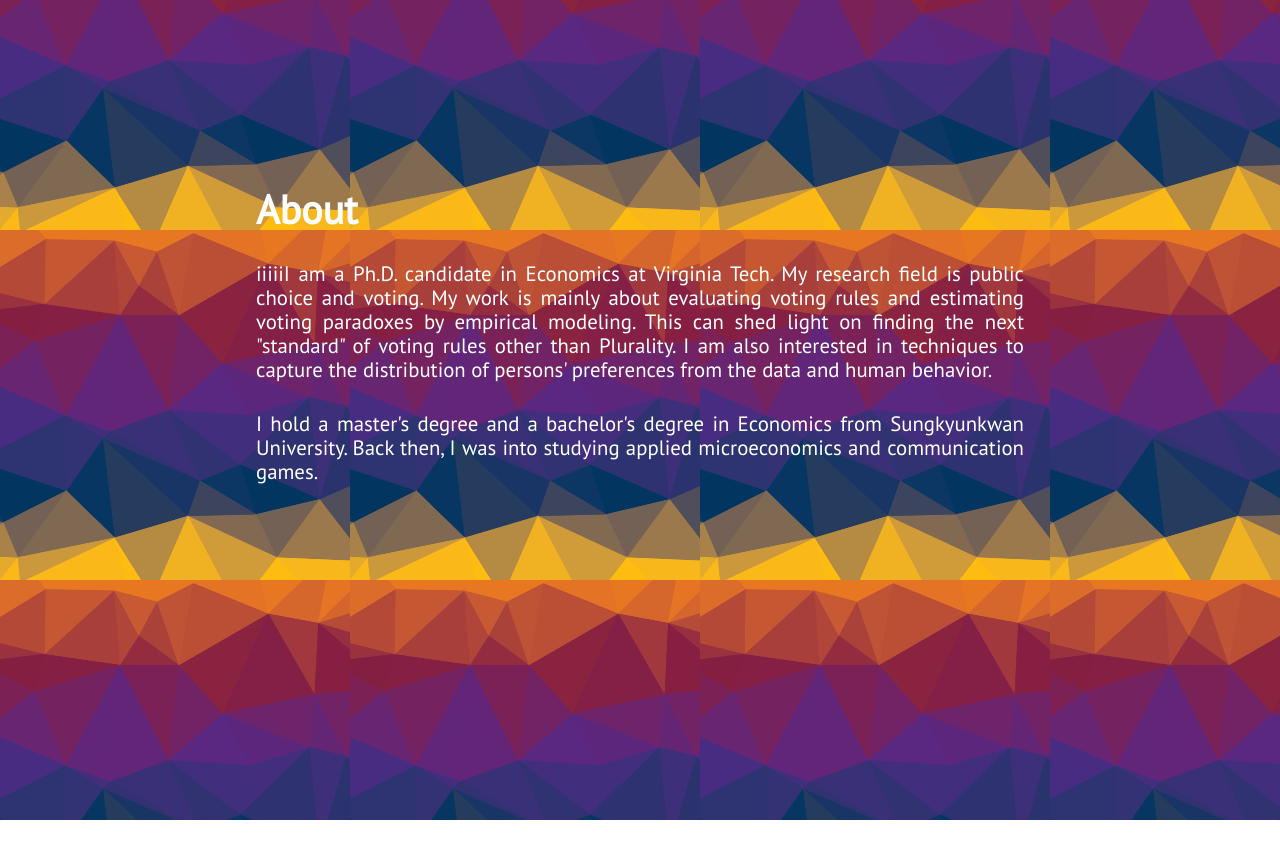
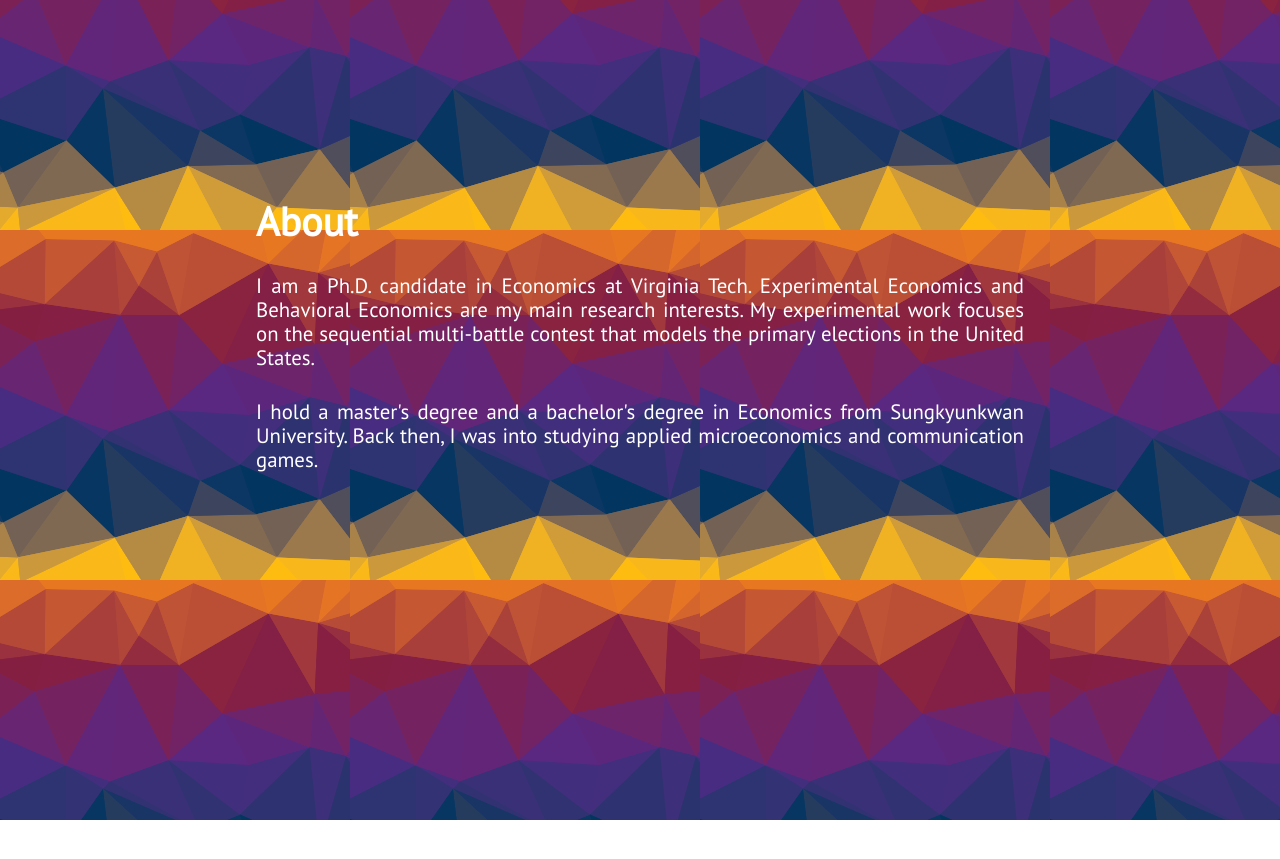
Before and after one commit to KevinKCV/kevinzou, a Jekyll site: the page built from index.html, in a window 1280 px wide and 900 px high, scrolled down 2080 px. Shown: the top 859 px of the window. Built offline with Jekyll 4.4.1, drawn with Linux system fonts in a browser that asks for light colours; nearby versions of some CDN libraries.

Commit message:
Update 01about.html

```diff
--- a/_includes/01about.html
+++ b/_includes/01about.html
@@ -3,7 +3,9 @@
         <div id="about-text">
             <div class="section-heading">About</div>
             <p class="paragraph-text justify-text">
-                iiiiiI am a Ph.D. candidate in Economics at Virginia Tech. My research field is public choice and voting. My work is mainly about evaluating voting rules and estimating voting paradoxes by empirical modeling. This can shed light on finding the next "standard" of voting rules other than Plurality. I am also interested in techniques to capture the distribution of persons' preferences from the data and human behavior.
+                I am a Ph.D. candidate in Economics at Virginia Tech.
+                Experimental Economics and Behavioral Economics are my main research interests.
+                My experimental work focuses on the sequential multi-battle contest that models the primary elections in the United States.
             </p>
             <p class="paragraph-text justify-text">
                 I hold a master's degree and a bachelor's degree in Economics from Sungkyunkwan University. Back then, I was into studying applied microeconomics and communication games.
```
